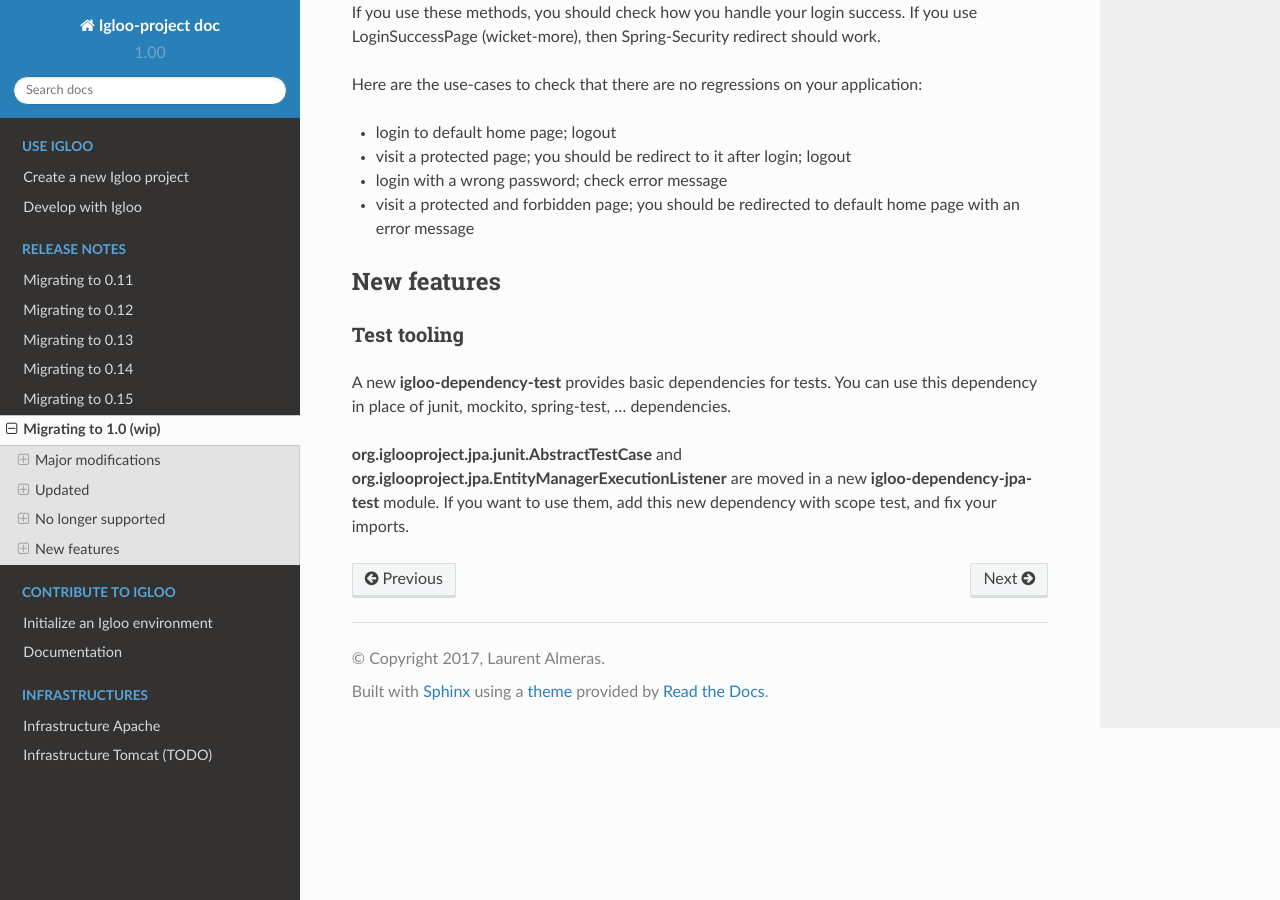
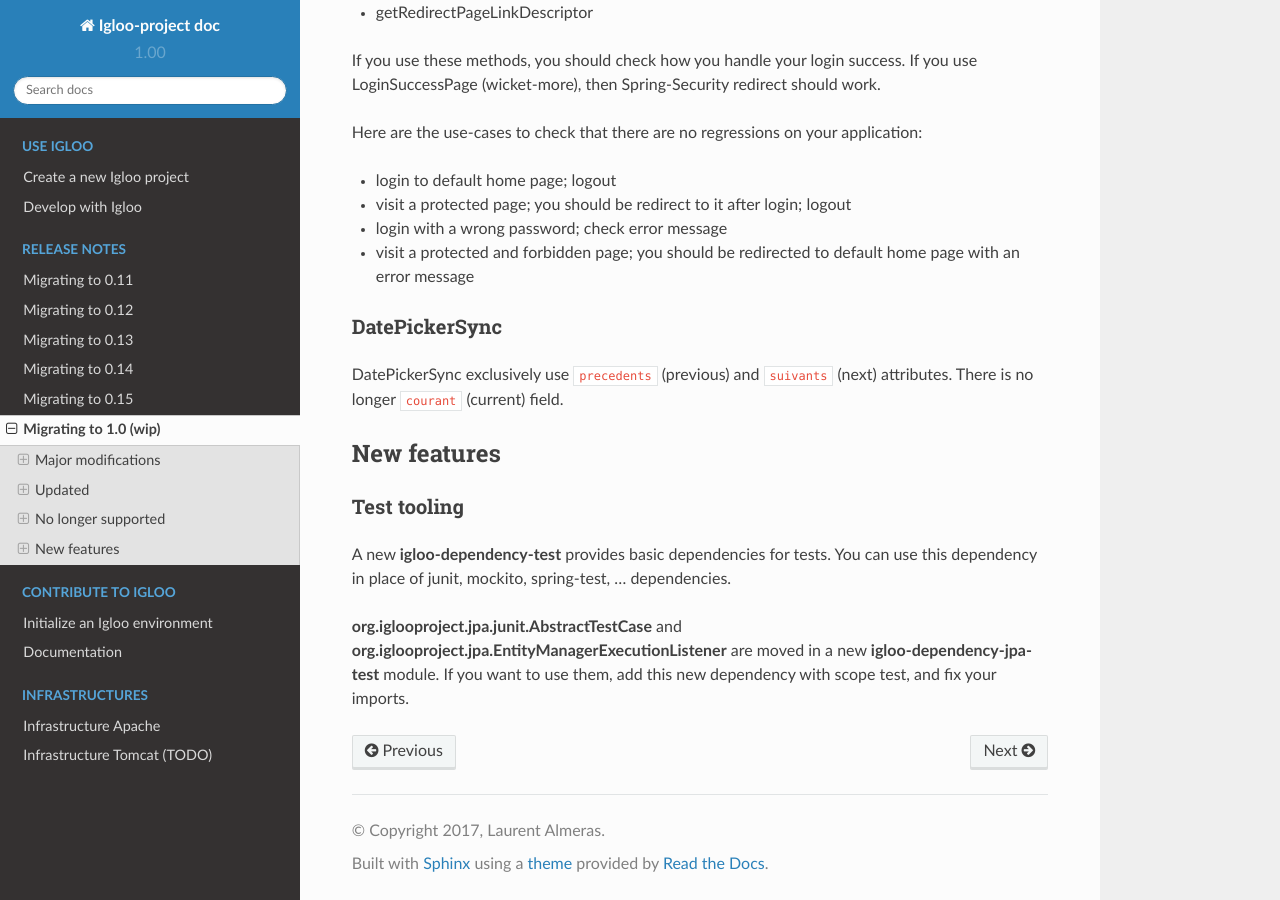
Before and after one commit to igloo-project/igloo-doc, a Sphinx documentation site: the page built from source/release-notes/Migrating-to-1.0.rst, in a window 1280 px wide and 900 px high, scrolled down 3366 px. Built offline with Sphinx 7.4.7 and the Read the Docs theme 2.0.0, drawn with Linux system fonts in a browser that asks for light colours; some of the changed text lies outside the part shown.

```diff
--- a/source/release-notes/1.0/bindgen.rst
+++ b/source/release-notes/1.0/bindgen.rst
@@ -14,5 +14,5 @@ You need to handle the following issues:
 
 This script should handle these updates:
 
-.. literalinclude:: bindgen-replace.sh
+.. literalinclude:: scripts/bindgen-replace.sh
   :language: bash
--- a/source/release-notes/1.0/configuration.rst
+++ b/source/release-notes/1.0/configuration.rst
@@ -11,7 +11,7 @@ Class rename
 Some classes need a package renaming. Following script should be used for
 this operation.
 
-.. literalinclude:: config-replace.sh
+.. literalinclude:: scripts/config-replace.sh
   :language: bash
 
 
--- a/source/release-notes/1.0/property.rst
+++ b/source/release-notes/1.0/property.rst
@@ -19,5 +19,5 @@ classes are named ``*PropertyRegistryConfig.java``.
 
 If not, the modification is to declare ``IPropertyRegistryConfig.register`` **public**.
 
-.. literalinclude:: property-replace.sh
+.. literalinclude:: scripts/property-replace.sh
   :language: bash
--- a/source/release-notes/Migrating-to-1.0.rst
+++ b/source/release-notes/Migrating-to-1.0.rst
@@ -161,6 +162,13 @@ Here are the use-cases to check that there are no regressions on your applicatio
   home page with an error message
 
 
+DatePickerSync
+~~~~~~~~~~~~~~
+
+DatePickerSync exclusively use ``precedents`` (previous) and ``suivants`` (next)
+attributes. There is no longer ``courant`` (current) field.
+
+
 New features
 ------------
 
```
Also changed, not shown: other parts of source/release-notes/Migrating-to-1.0.rst (+1 -0 lines), source/release-notes/1.0/bootstrap3.rst (added, +9 -0 lines), 7 other files.
